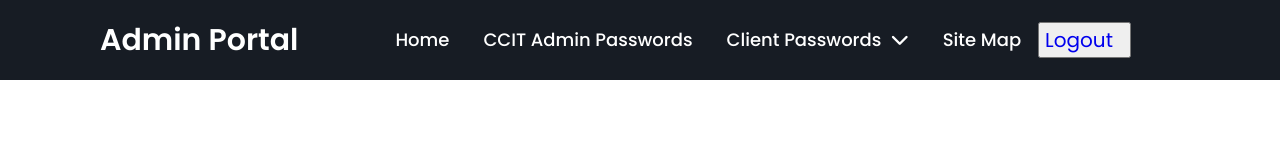
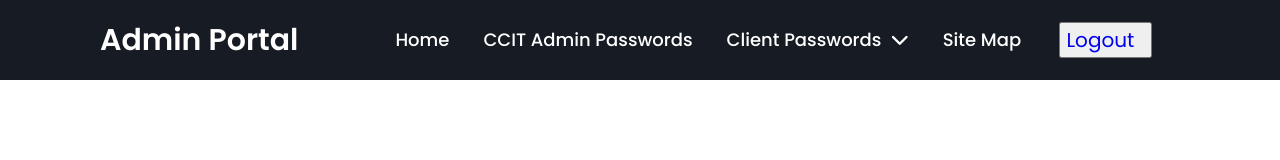
Before and after one commit to cyberconnectit/ccit-passwords, a plain HTML site: page index.html in a window 1280 px wide. Drawn offline with Linux system fonts and the light colour scheme.

Commit message:
Update index.html

```diff
--- a/index.html
+++ b/index.html
@@ -32,7 +32,7 @@
           </li>
           <li><a href="sitemap">Site Map</a></li>
         </ul>
-        <button style="padding: 1px 5px;"> <a href="https://logmein-admin.cyberconnectit.com/" style=" text-decoration: none; font-size: 20px;">Logout &nbsp;</button>
+       &nbsp;&nbsp;&nbsp;&nbsp;&nbsp; <button style="padding: 1px 5px;"> <a href="https://logmein-admin.cyberconnectit.com/" style=" text-decoration: none; font-size: 20px;">Logout &nbsp;</button>
       </div>
     </nav>
   </div>
```
